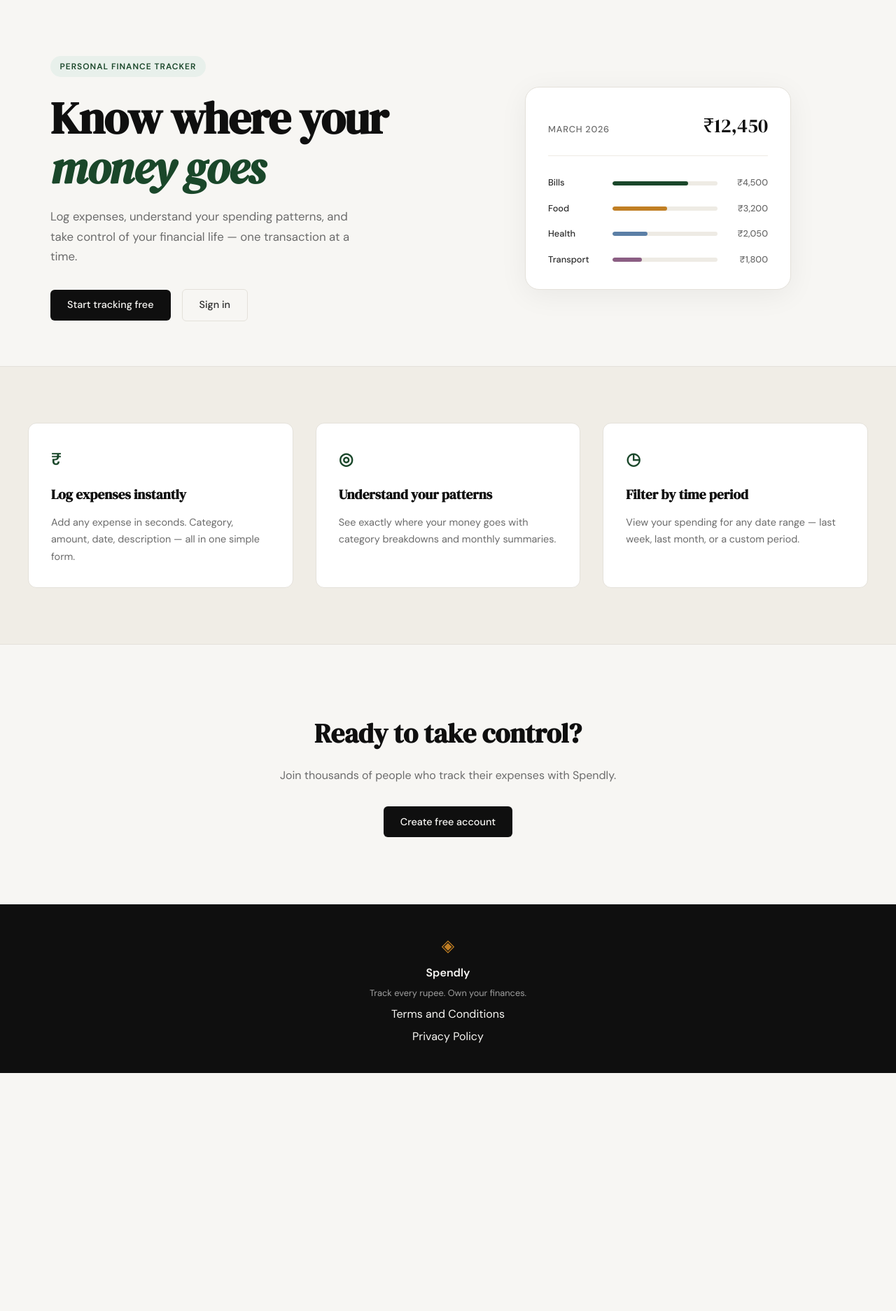
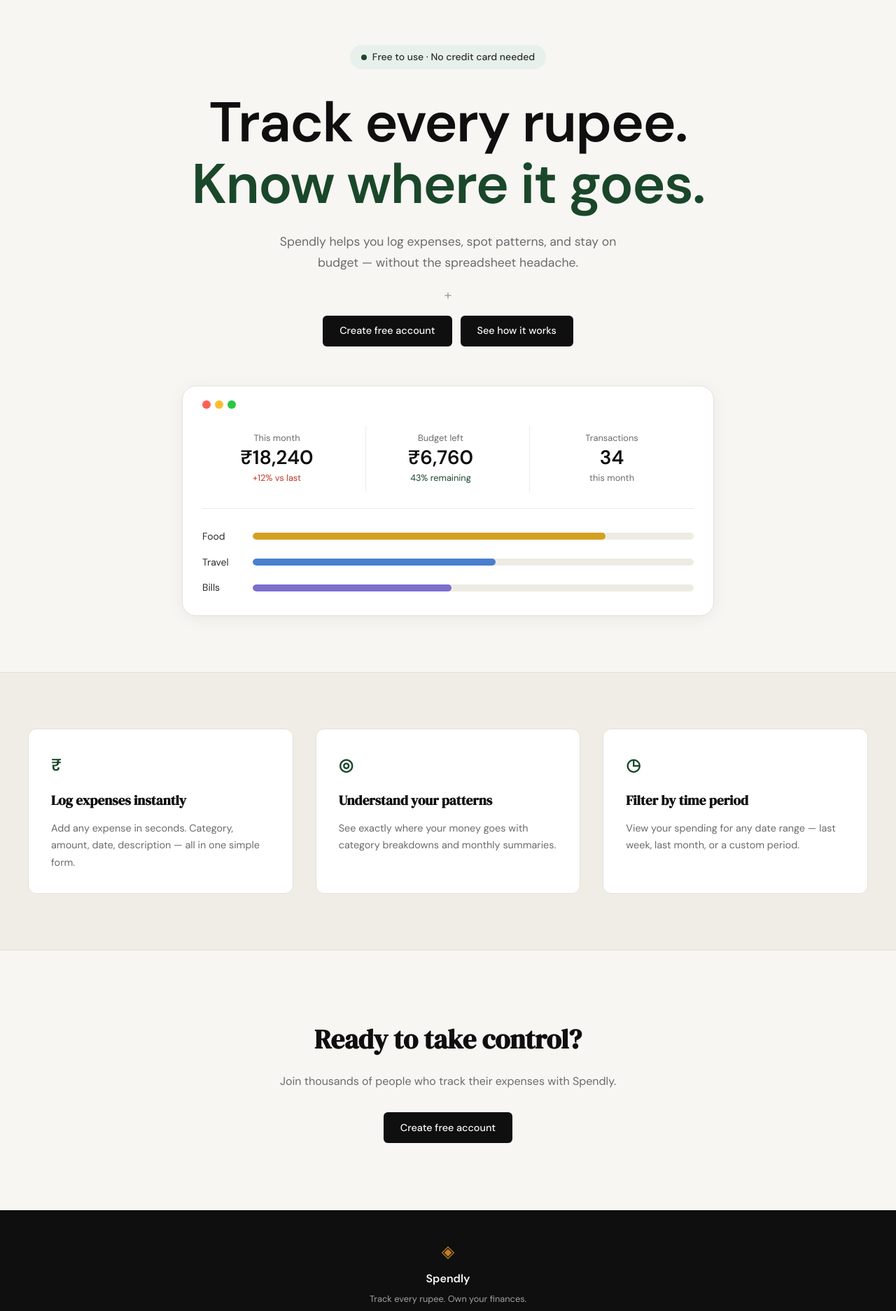
Before and after one commit to bajajtanmay22/spendly, a Flask app: page / in a window 1280 px wide. Shown: the part 61-1934 px from the top of the page at 70% size. Before the commit the page ends 1594 px from the top, so only its background shows below. Run offline with Flask 3, Linux system fonts and the light colour scheme.

Commit message:
landing: redesign hero section to match mockup

```diff
--- /dev/null
+++ b/static/css/landing.css
@@ -0,0 +1,205 @@
+/* ------------------------------------------------------------------ */
+/* Hero — landing page                                                 */
+/* ------------------------------------------------------------------ */
+
+.hero {
+    display: flex;
+    flex-direction: column;
+    align-items: center;
+    text-align: center;
+    padding: 4rem 2rem 5rem;
+    max-width: 860px;
+    margin: 0 auto;
+    gap: 0;
+}
+
+.hero-inner {
+    display: flex;
+    flex-direction: column;
+    align-items: center;
+    width: 100%;
+}
+
+.hero-badge {
+    display: inline-flex;
+    align-items: center;
+    gap: 0.5rem;
+    background: var(--accent-light);
+    color: var(--ink-soft);
+    font-size: 0.875rem;
+    font-weight: 500;
+    letter-spacing: normal;
+    text-transform: none;
+    padding: 0.4rem 1rem;
+    border-radius: 999px;
+    margin-bottom: 2rem;
+}
+
+.hero-badge-dot {
+    width: 8px;
+    height: 8px;
+    background: var(--accent);
+    border-radius: 50%;
+    flex-shrink: 0;
+}
+
+.hero-title {
+    font-family: var(--font-body);
+    font-size: clamp(3rem, 7vw, 5rem);
+    font-weight: 700;
+    line-height: 1.1;
+    letter-spacing: -0.02em;
+    color: var(--ink);
+    margin-bottom: 1.5rem;
+}
+
+.hero-title-accent {
+    display: block;
+    color: var(--accent);
+}
+
+.hero-subtitle {
+    font-size: 1.1rem;
+    color: var(--ink-muted);
+    line-height: 1.7;
+    max-width: 540px;
+    margin: 0 auto 1.25rem;
+}
+
+.hero-plus {
+    font-size: 1.25rem;
+    color: var(--ink-faint);
+    margin-bottom: 1.25rem;
+    line-height: 1;
+}
+
+.hero-actions {
+    display: flex;
+    gap: 0.75rem;
+    justify-content: center;
+    margin-bottom: 3.5rem;
+}
+
+/* ------------------------------------------------------------------ */
+/* Mock dashboard                                                      */
+/* ------------------------------------------------------------------ */
+
+.hero-dashboard-wrap {
+    width: 100%;
+    max-width: 760px;
+}
+
+.mock-dashboard {
+    background: var(--paper-card);
+    border: 1px solid var(--border);
+    border-radius: var(--radius-lg);
+    padding: 1.25rem 1.75rem 1.75rem;
+    box-shadow: 0 4px 24px rgba(0, 0, 0, 0.06);
+}
+
+.mock-traffic-lights {
+    display: flex;
+    gap: 6px;
+    margin-bottom: 1.5rem;
+}
+
+.mock-tl {
+    width: 12px;
+    height: 12px;
+    border-radius: 50%;
+}
+
+.mock-tl-red    { background: #ff5f57; }
+.mock-tl-yellow { background: #ffbd2e; }
+.mock-tl-green  { background: #28c840; }
+
+.mock-stats-row {
+    display: grid;
+    grid-template-columns: repeat(3, 1fr);
+    gap: 0;
+    margin-bottom: 1.75rem;
+    padding-bottom: 1.5rem;
+    border-bottom: 1px solid var(--border-soft);
+}
+
+.mock-stat {
+    display: flex;
+    flex-direction: column;
+    gap: 0.2rem;
+    padding: 0.5rem 1.25rem 0.5rem 0;
+    border-right: 1px solid var(--border-soft);
+}
+
+.mock-stat:first-child { padding-left: 0; }
+
+.mock-stat:last-child {
+    border-right: none;
+    padding-left: 1.25rem;
+}
+
+.mock-stat-label {
+    font-size: 0.8rem;
+    color: var(--ink-muted);
+    font-weight: 400;
+}
+
+.mock-stat-value {
+    font-size: 1.75rem;
+    font-weight: 600;
+    color: var(--ink);
+    line-height: 1.1;
+}
+
+.mock-stat-sub {
+    font-size: 0.8rem;
+    color: var(--ink-muted);
+}
+
+.mock-sub-danger  { color: var(--danger); }
+.mock-sub-success { color: var(--accent); }
+
+.mock-bars-new {
+    display: flex;
+    flex-direction: column;
+    gap: 0.9rem;
+}
+
+.mock-bar-row-new {
+    display: grid;
+    grid-template-columns: 56px 1fr;
+    align-items: center;
+    gap: 1rem;
+}
+
+.mock-cat-new {
+    font-size: 0.875rem;
+    color: var(--ink-soft);
+    text-align: left;
+}
+
+.mock-bar-track-new {
+    height: 10px;
+    background: var(--border-soft);
+    border-radius: 999px;
+    overflow: hidden;
+}
+
+.mock-bar-new {
+    height: 100%;
+    border-radius: 999px;
+}
+
+.mock-bar-food   { background: #d4a020; }
+.mock-bar-travel { background: #4a7fcf; }
+.mock-bar-bills  { background: #7c6fcd; }
+
+/* ------------------------------------------------------------------ */
+/* Responsive                                                          */
+/* ------------------------------------------------------------------ */
+
+@media (max-width: 600px) {
+    .hero-title { font-size: 2.4rem; }
+    .mock-stats-row { grid-template-columns: 1fr; gap: 1rem; }
+    .mock-stat { border-right: none; padding: 0; }
+    .mock-stat:last-child { padding-left: 0; }
+}
--- a/templates/landing.html
+++ b/templates/landing.html
@@ -1,60 +1,76 @@
 {% extends "base.html" %}
 
 {% block title %}Spendly — Track Every Rupee{% endblock %}
+
+{% block head %}
+<link rel="stylesheet" href="{{ url_for('static', filename='css/landing.css') }}">
+{% endblock %}
 
 {% block content %}
 
 <section class="hero">
     <div class="hero-inner">
-        <div class="hero-badge">Personal Finance Tracker</div>
+        <div class="hero-badge">
+            <span class="hero-badge-dot"></span>
+            Free to use &middot; No credit card needed
+        </div>
         <h1 class="hero-title">
-            Know where your<br>
-            <em>money goes</em>
+            Track every rupee.<br>
+            <span class="hero-title-accent">Know where it goes.</span>
         </h1>
         <p class="hero-subtitle">
-            Log expenses, understand your spending patterns,
-            and take control of your financial life —
-            one transaction at a time.
+            Spendly helps you log expenses, spot patterns, and stay
+            on budget — without the spreadsheet headache.
         </p>
+        <div class="hero-plus">+</div>
         <div class="hero-actions">
-            <a href="{{ url_for('register') }}" class="btn-primary">Start tracking free</a>
-            <a href="{{ url_for('login') }}" class="btn-ghost">Sign in</a>
+            <a href="{{ url_for('register') }}" class="btn-primary">Create free account</a>
+            <a href="#" class="btn-primary">See how it works</a>
         </div>
     </div>
-    <div class="hero-visual">
-        <div class="mock-card">
-            <div class="mock-card-header">
-                <span class="mock-label">March 2026</span>
-                <span class="mock-total">₹12,450</span>
+
+    <div class="hero-dashboard-wrap">
+        <div class="mock-dashboard">
+            <div class="mock-traffic-lights">
+                <span class="mock-tl mock-tl-red"></span>
+                <span class="mock-tl mock-tl-yellow"></span>
+                <span class="mock-tl mock-tl-green"></span>
             </div>
-            <div class="mock-bars">
-                <div class="mock-bar-row">
-                    <span class="mock-cat">Bills</span>
-                    <div class="mock-bar-track">
-                        <div class="mock-bar" style="width: 72%"></div>
+            <div class="mock-stats-row">
+                <div class="mock-stat">
+                    <span class="mock-stat-label">This month</span>
+                    <span class="mock-stat-value">₹18,240</span>
+                    <span class="mock-stat-sub mock-sub-danger">+12% vs last</span>
+                </div>
+                <div class="mock-stat">
+                    <span class="mock-stat-label">Budget left</span>
+                    <span class="mock-stat-value">₹6,760</span>
+                    <span class="mock-stat-sub mock-sub-success">43% remaining</span>
+                </div>
+                <div class="mock-stat">
+                    <span class="mock-stat-label">Transactions</span>
+                    <span class="mock-stat-value">34</span>
+                    <span class="mock-stat-sub">this month</span>
+                </div>
+            </div>
+            <div class="mock-bars-new">
+                <div class="mock-bar-row-new">
+                    <span class="mock-cat-new">Food</span>
+                    <div class="mock-bar-track-new">
+                        <div class="mock-bar-new mock-bar-food" style="width: 80%"></div>
                     </div>
-                    <span class="mock-amt">₹4,500</span>
                 </div>
-                <div class="mock-bar-row">
-                    <span class="mock-cat">Food</span>
-                    <div class="mock-bar-track">
-                        <div class="mock-bar mock-bar-2" style="width: 52%"></div>
+                <div class="mock-bar-row-new">
+                    <span class="mock-cat-new">Travel</span>
+                    <div class="mock-bar-track-new">
+                        <div class="mock-bar-new mock-bar-travel" style="width: 55%"></div>
                     </div>
-                    <span class="mock-amt">₹3,200</span>
                 </div>
-                <div class="mock-bar-row">
-                    <span class="mock-cat">Health</span>
-                    <div class="mock-bar-track">
-                        <div class="mock-bar mock-bar-3" style="width: 33%"></div>
+                <div class="mock-bar-row-new">
+                    <span class="mock-cat-new">Bills</span>
+                    <div class="mock-bar-track-new">
+                        <div class="mock-bar-new mock-bar-bills" style="width: 45%"></div>
                     </div>
-                    <span class="mock-amt">₹2,050</span>
-                </div>
-                <div class="mock-bar-row">
-                    <span class="mock-cat">Transport</span>
-                    <div class="mock-bar-track">
-                        <div class="mock-bar mock-bar-4" style="width: 28%"></div>
-                    </div>
-                    <span class="mock-amt">₹1,800</span>
                 </div>
             </div>
         </div>
```
